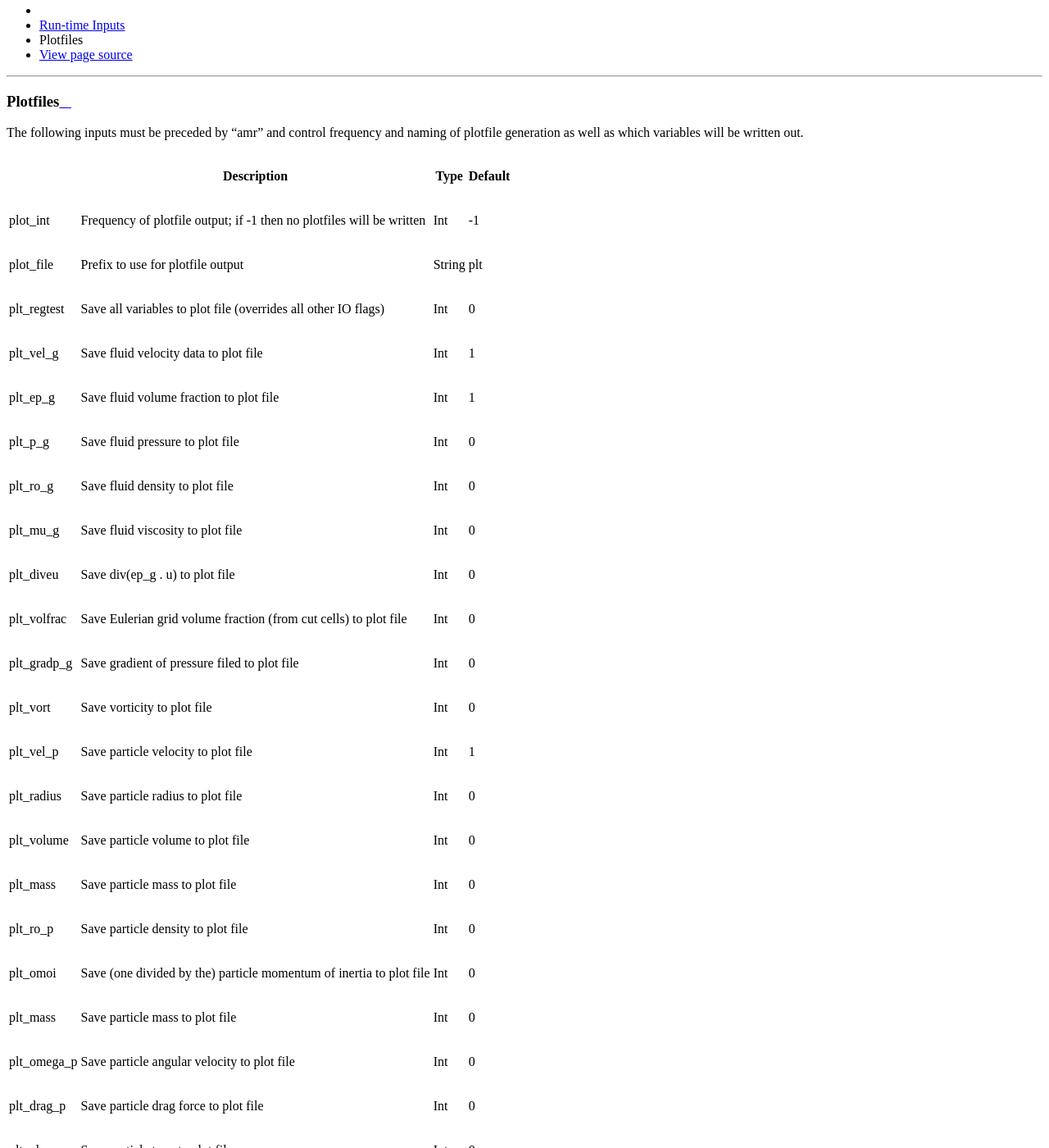
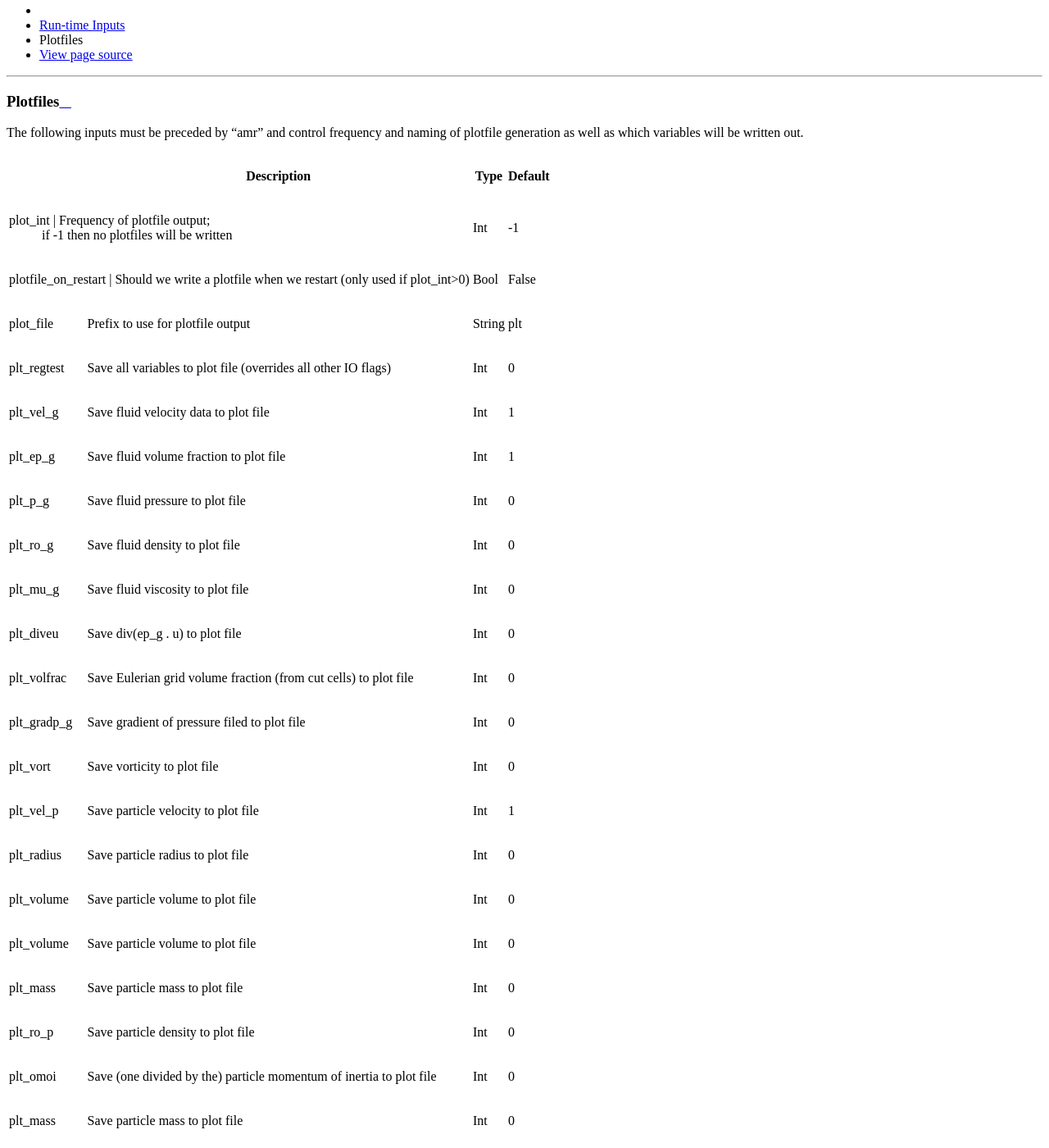
Before and after one commit to mwm126/MFIX-Exa, a Sphinx documentation site: the page built from docs/source/InputsPlotFiles.rst, in a window 1280 px wide and 1400 px high, scrolled down 431 px. Shown: the whole window at 82% size. Built offline with Sphinx 7.4.7 and the Read the Docs theme 2.0.0, drawn with Linux system fonts in a browser that asks for light colours; pages that are not in the unit, such as notebooks, are missing from menus; some of the changed text lies outside the part shown.

Commit message:
more updates

```diff
--- a/docs/source/InputsCheckpoint.rst
+++ b/docs/source/InputsCheckpoint.rst
@@ -13,5 +13,5 @@ The following inputs must be preceded by "amr" and control checkpoint/restart.
 | check_int        | Frequency of checkpoint output;                                       |    Int      | -1        |
 |                  | if -1 then no checkpoints will be written                             |             |           |
 +------------------+-----------------------------------------------------------------------+-------------+-----------+
-| chk_file         | Prefix to use for checkpoint output                                   |  String     | chk       |
+| check_file       | Prefix to use for checkpoint output                                   |  String     | chk       |
 +------------------+-----------------------------------------------------------------------+-------------+-----------+
--- a/docs/source/InputsLoadBalancing.rst
+++ b/docs/source/InputsLoadBalancing.rst
@@ -8,6 +8,9 @@ The following inputs must be preceded by "amr" and determine whether we use the
 +----------------------+-----------------------------------------------------------------------+-------------+--------------+
 |                      | Description                                                           |   Type      | Default      |
 +======================+=======================================================================+=============+==============+
+| regrid_int           | How often to regrid (in number of steps at level 0)                   |   Int       |    -1        |
+|                      |  if regrid_int = -1 then no regridding will occur                     |             |              |
++----------------------+-----------------------------------------------------------------------+-------------+--------------+
 | dual_grid            | If true then use the "dual_grid" approach for load balancing          |   Bool      | False        |
 +----------------------+-----------------------------------------------------------------------+-------------+--------------+
 
--- a/docs/source/InputsPlotFiles.rst
+++ b/docs/source/InputsPlotFiles.rst
@@ -6,53 +6,56 @@ Plotfiles
 The following inputs must be preceded by "amr" and control frequency and naming of plotfile generation as well
 as which variables will be written out.
 
-+------------------+-----------------------------------------------------------------------+-------------+-----------+
-|                  | Description                                                           |   Type      | Default   |
-+==================+=======================================================================+=============+===========+
-| plot_int         | Frequency of plotfile output;                                         |    Int      |  -1       |
-|                  | if -1 then no plotfiles will be written                               |             |           |
-+------------------+-----------------------------------------------------------------------+-------------+-----------+
-| plot_file        | Prefix to use for plotfile output                                     |  String     | plt       |
-+------------------+-----------------------------------------------------------------------+-------------+-----------+
-| plt_regtest      | Save all variables to plot file (overrides all other IO flags)        |    Int      | 0         |
-+------------------+-----------------------------------------------------------------------+-------------+-----------+
-| plt_vel_g        | Save fluid velocity data to plot file                                 |    Int      | 1         |
-+------------------+-----------------------------------------------------------------------+-------------+-----------+
-| plt_ep_g         | Save fluid volume fraction to plot file                               |    Int      | 1         |
-+------------------+-----------------------------------------------------------------------+-------------+-----------+
-| plt_p_g          | Save fluid pressure to plot file                                      |    Int      | 0         |
-+------------------+-----------------------------------------------------------------------+-------------+-----------+
-| plt_ro_g         | Save fluid density to plot file                                       |    Int      | 0         |
-+------------------+-----------------------------------------------------------------------+-------------+-----------+
-| plt_mu_g         | Save fluid viscosity to plot file                                     |    Int      | 0         |
-+------------------+-----------------------------------------------------------------------+-------------+-----------+
-| plt_diveu        | Save div(ep_g . u) to plot file                                       |    Int      | 0         |
-+------------------+-----------------------------------------------------------------------+-------------+-----------+
-| plt_volfrac      | Save Eulerian grid volume fraction (from cut cells) to plot file      |    Int      | 0         |
-+------------------+-----------------------------------------------------------------------+-------------+-----------+
-| plt_gradp_g      | Save gradient of pressure filed to plot file                          |    Int      | 0         |
-+------------------+-----------------------------------------------------------------------+-------------+-----------+
-| plt_vort         | Save vorticity to plot file                                           |    Int      | 0         |
-+------------------+-----------------------------------------------------------------------+-------------+-----------+
-| plt_vel_p        | Save particle velocity to plot file                                   |    Int      | 1         |
-+------------------+-----------------------------------------------------------------------+-------------+-----------+
-| plt_radius       | Save particle radius to plot file                                     |    Int      | 0         |
-+------------------+-----------------------------------------------------------------------+-------------+-----------+
-| plt_volume       | Save particle volume to plot file                                     |    Int      | 0         |
-+------------------+-----------------------------------------------------------------------+-------------+-----------+
-| plt_mass         | Save particle mass to plot file                                       |    Int      | 0         |
-+------------------+-----------------------------------------------------------------------+-------------+-----------+
-| plt_ro_p         | Save particle density to plot file                                    |    Int      | 0         |
-+------------------+-----------------------------------------------------------------------+-------------+-----------+
-| plt_omoi         | Save (one divided by the) particle momentum of inertia to plot file   |    Int      | 0         |
-+------------------+-----------------------------------------------------------------------+-------------+-----------+
-| plt_mass         | Save particle mass to plot file                                       |    Int      | 0         |
-+------------------+-----------------------------------------------------------------------+-------------+-----------+
-| plt_omega_p      | Save particle angular velocity to plot file                           |    Int      | 0         |
-+------------------+-----------------------------------------------------------------------+-------------+-----------+
-| plt_drag_p       | Save particle drag force to plot file                                 |    Int      | 0         |
-+------------------+-----------------------------------------------------------------------+-------------+-----------+
-| plt_phase        | Save particle type to plot file                                       |    Int      | 0         |
-+------------------+-----------------------------------------------------------------------+-------------+-----------+
-| plt_state        | Save particle state to plot file                                      |    Int      | 0         |
-+------------------+-----------------------------------------------------------------------+-------------+-----------+
++---------------------+-----------------------------------------------------------------------+-------------+-----------+
+|                     | Description                                                           |   Type      | Default   |
++=====================+=======================================================================+=============+===========+
+| plot_int            | Frequency of plotfile output;                                         |    Int      |  -1       |
+|                     | if -1 then no plotfiles will be written                               |             |           |
++------------------+--------------------------------------------------------------------------+-------------+-----------+
+| plotfile_on_restart | Should we write a plotfile when we restart (only used if plot_int>0)  |   Bool      |  False    |
++---------------------+-----------------------------------------------------------------------+-------------+-----------+
+| plot_file           | Prefix to use for plotfile output                                     |  String     | plt       |
++---------------------+-----------------------------------------------------------------------+-------------+-----------+
+| plt_regtest         | Save all variables to plot file (overrides all other IO flags)        |    Int      | 0         |
++---------------------+-----------------------------------------------------------------------+-------------+-----------+
+| plt_vel_g           | Save fluid velocity data to plot file                                 |    Int      | 1         |
++---------------------+-----------------------------------------------------------------------+-------------+-----------+
+| plt_ep_g            | Save fluid volume fraction to plot file                               |    Int      | 1         |
++---------------------+-----------------------------------------------------------------------+-------------+-----------+
+| plt_p_g             | Save fluid pressure to plot file                                      |    Int      | 0         |
++---------------------+-----------------------------------------------------------------------+-------------+-----------+
+| plt_ro_g            | Save fluid density to plot file                                       |    Int      | 0         |
++---------------------+-----------------------------------------------------------------------+-------------+-----------+
+| plt_mu_g            | Save fluid viscosity to plot file                                     |    Int      | 0         |
++---------------------+-----------------------------------------------------------------------+-------------+-----------+
+| plt_diveu           | Save div(ep_g . u) to plot file                                       |    Int      | 0         |
++---------------------+-----------------------------------------------------------------------+-------------+-----------+
+| plt_volfrac         | Save Eulerian grid volume fraction (from cut cells) to plot file      |    Int      | 0         |
++---------------------+-----------------------------------------------------------------------+-------------+-----------+
+| plt_gradp_g         | Save gradient of pressure filed to plot file                          |    Int      | 0         |
++---------------------+-----------------------------------------------------------------------+-------------+-----------+
+| plt_vort            | Save vorticity to plot file                                           |    Int      | 0         |
++---------------------+-----------------------------------------------------------------------+-------------+-----------+
+| plt_vel_p           | Save particle velocity to plot file                                   |    Int      | 1         |
++---------------------+-----------------------------------------------------------------------+-------------+-----------+
+| plt_radius          | Save particle radius to plot file                                     |    Int      | 0         |
++---------------------+-----------------------------------------------------------------------+-------------+-----------+
+| plt_volume          | Save particle volume to plot file                                     |    Int      | 0         |
++---------------------+-----------------------------------------------------------------------+-------------+-----------+
+| plt_volume          | Save particle volume to plot file                                     |    Int      | 0         |
++---------------------+-----------------------------------------------------------------------+-------------+-----------+
+| plt_mass            | Save particle mass to plot file                                       |    Int      | 0         |
++---------------------+-----------------------------------------------------------------------+-------------+-----------+
+| plt_ro_p            | Save particle density to plot file                                    |    Int      | 0         |
++---------------------+-----------------------------------------------------------------------+-------------+-----------+
+| plt_omoi            | Save (one divided by the) particle momentum of inertia to plot file   |    Int      | 0         |
++---------------------+-----------------------------------------------------------------------+-------------+-----------+
+| plt_mass            | Save particle mass to plot file                                       |    Int      | 0         |
++---------------------+-----------------------------------------------------------------------+-------------+-----------+
+| plt_omega_p         | Save particle angular velocity to plot file                           |    Int      | 0         |
++---------------------+-----------------------------------------------------------------------+-------------+-----------+
+| plt_drag_p          | Save particle drag force to plot file                                 |    Int      | 0         |
++---------------------+-----------------------------------------------------------------------+-------------+-----------+
+| plt_phase           | Save particle type to plot file                                       |    Int      | 0         |
++---------------------+-----------------------------------------------------------------------+-------------+-----------+
++---------------------+-----------------------------------------------------------------------+-------------+-----------+
--- a/docs/source/Inputs_Chapter.rst
+++ b/docs/source/Inputs_Chapter.rst
@@ -10,6 +10,7 @@ Run-time Inputs
    InputsTimeStepping
    InputsInitialization
    InputsLoadBalancing
+   InputsMultiGrid
    InputsPlotFiles
    InputsCheckpoint
    InputsVerbosity
```
Also changed, not shown: docs/source/InputsInitialization.rst (+18 -1 lines), docs/source/InputsVerbosity.rst (+1 -23 lines), 1 other file.
